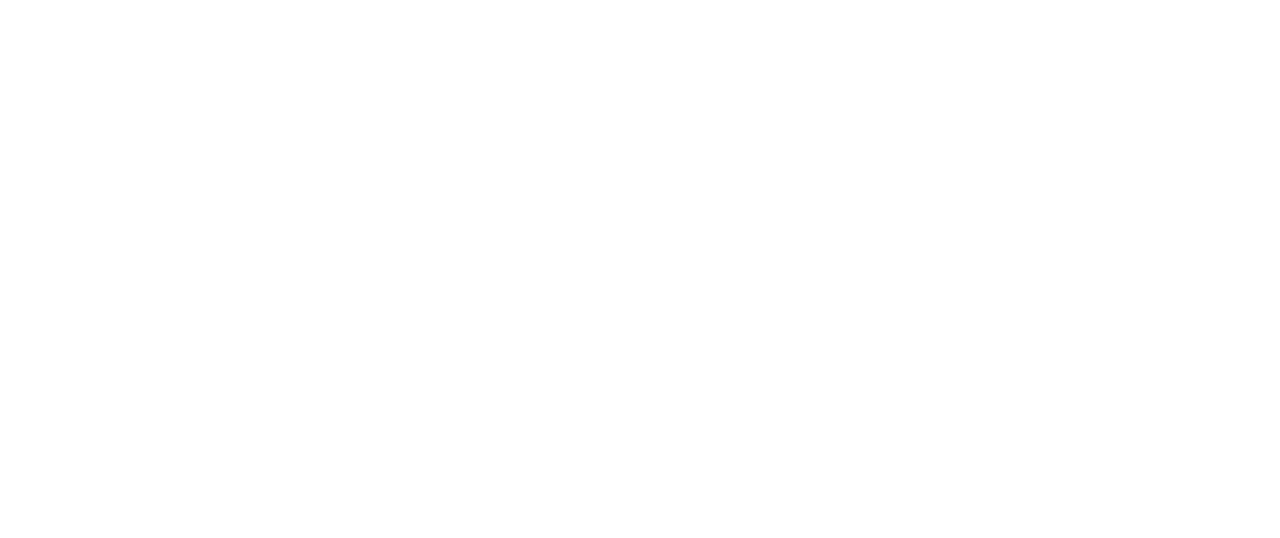
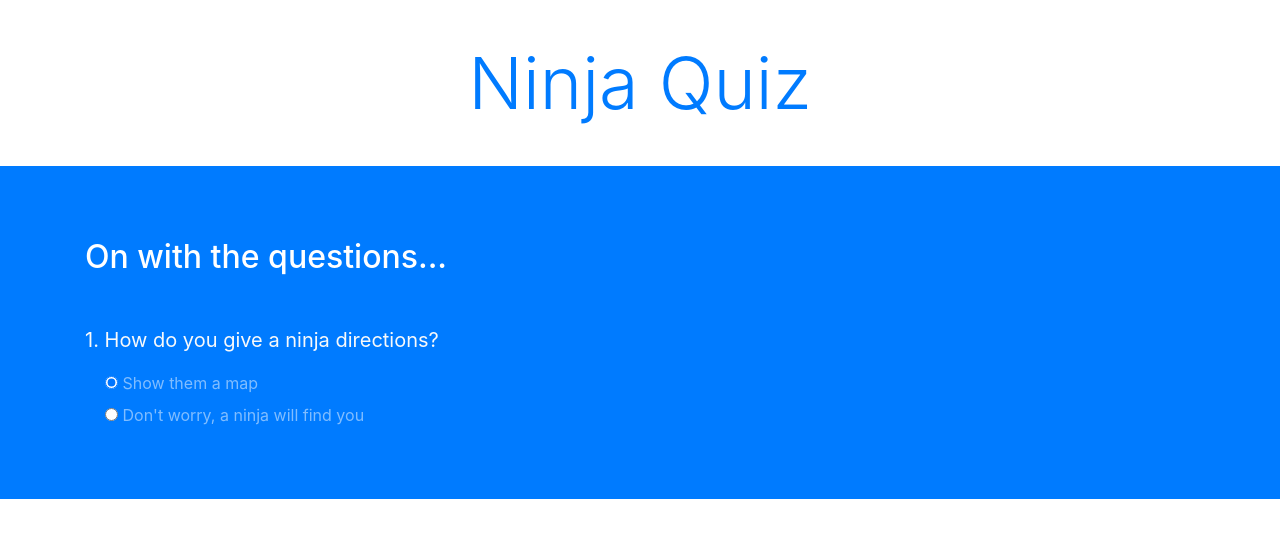
Before and after one commit to Raineldn/ninjaQuiz, a plain HTML site: page index.html in a window 1280 px wide. Drawn offline with nearby package versions, Linux system fonts and the light colour scheme.

Commit message:
Added Bootstrap and basic HTML

```diff
--- a/index.html
+++ b/index.html
@@ -2,9 +2,41 @@
 <html lang="en">
 <head>
 	<meta charset="UTF-8">
+	<link rel="stylesheet" href="https://stackpath.bootstrapcdn.com/bootstrap/4.3.1/css/bootstrap.min.css" integrity="sha384-ggOyR0iXCbMQv3Xipma34MD+dH/1fQ784/j6cY/iJTQUOhcWr7x9JvoRxT2MZw1T" crossorigin="anonymous">
 	<title>Ninja Quiz</title>
 </head>
 <body>
 
+	<!-- top section -->
+	<div class="intro py-3 bg-white text-center">
+		<div class="container">
+			<h2 class="text-primary display-3 my-4">Ninja Quiz</h2>
+		</div>
+	</div>
+
+	<!-- quiz section -->
+	<div class="quiz py-4 bg-primary">
+		<div class="container">
+			<h2 class="my-5 text-white">On with the questions...</h2>
+
+			<form class="quiz-form text-light">
+				<div class="my-5">
+					<p class="lead font-weight-normal">1. How do you give a ninja directions?</p>
+					<div class="form-check my-2 text-white-50">
+						<input type="radio" name="q1" value="A" checked>
+						<label class="form-check-label">Show them a map</label>
+					</div>
+					<div class="form-check my-2 text-white-50">
+						<input type="radio" name="q1" value="B">
+						<label class="form-check-label">Don't worry, a ninja will find you</label>
+					</div>
+				</div>
+			</form>
+
+		</div>
+	</div>
+
+
+	<script src="app.js"></script>
 </body>
 </html>
```
